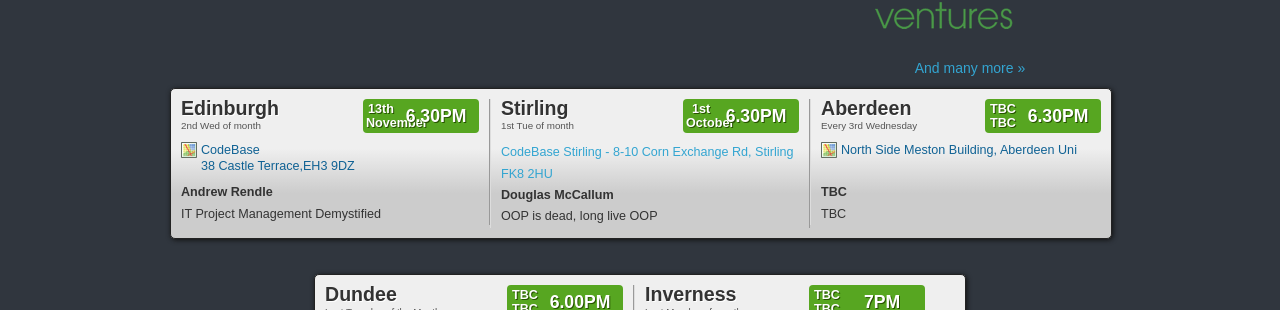
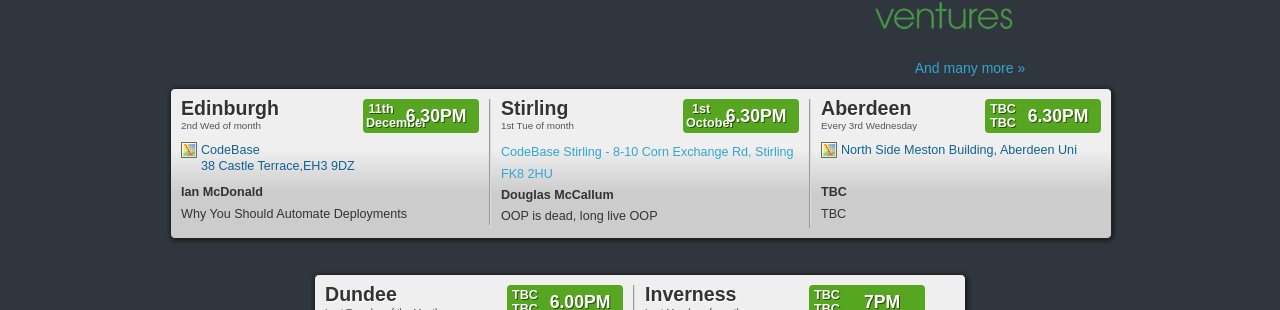
Before and after one commit to techmeetup/techmeetup.co.uk, a Jekyll site: the page built from index.html, in a window 1280 px wide. Shown: the part 311-621 px from the top of the page. Built offline with Jekyll 4.4.1, drawn with Linux system fonts in a browser that asks for light colours.

Commit message:
Update index.json

```diff
--- a/_data/index.json
+++ b/_data/index.json
@@ -2,12 +2,12 @@
   "edinburgh": {
     "speakers": [
       {
-        "name": "Andrew Rendle",
-        "talk": "IT Project Management Demystified"
+        "name": "Ian McDonald",
+        "talk": "Why You Should Automate Deployments"
       }
     ],
-    "day": "13th",
-    "month": "November"
+    "day": "11th",
+    "month": "December"
   },
   "glasgow": {
     "speakers": [
```
